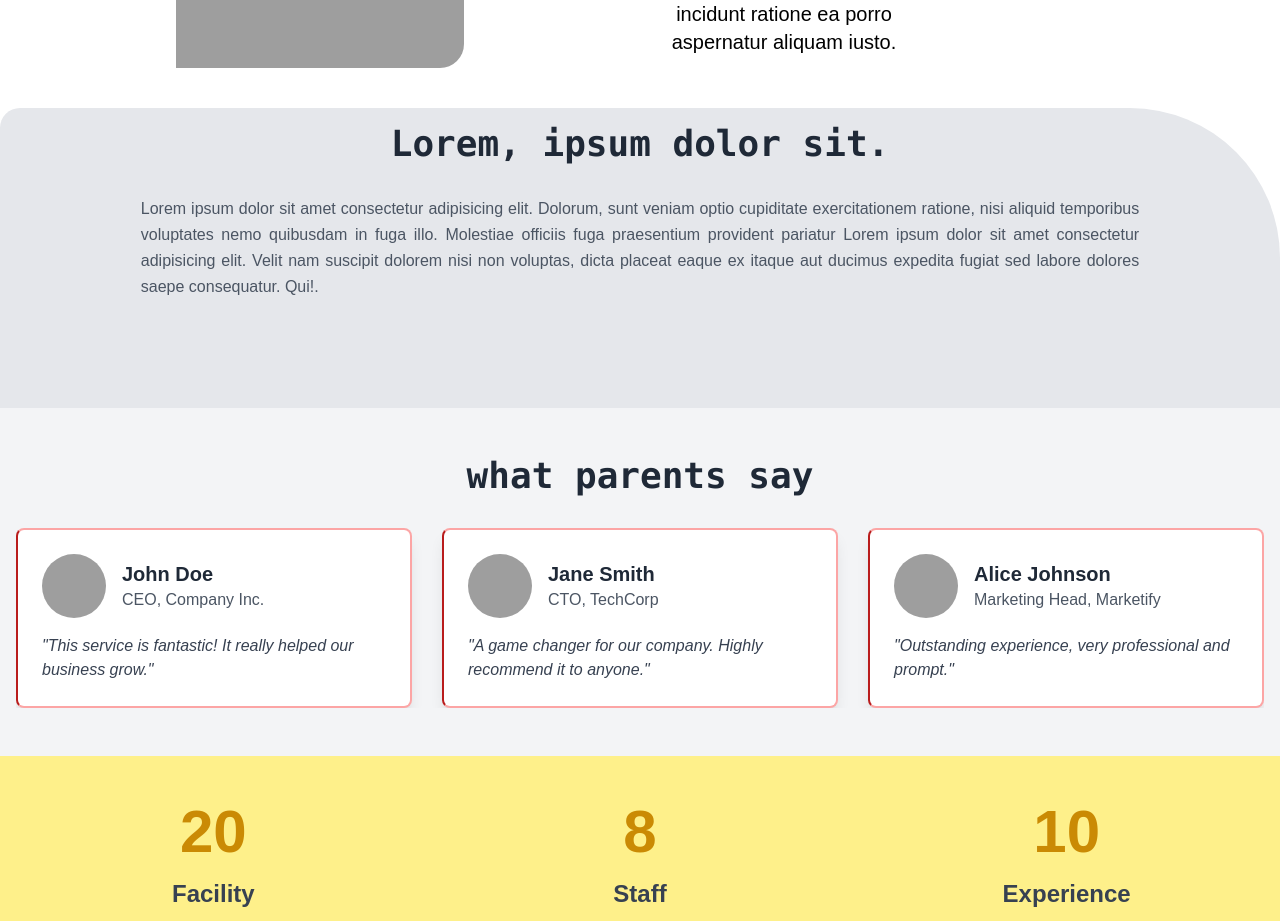
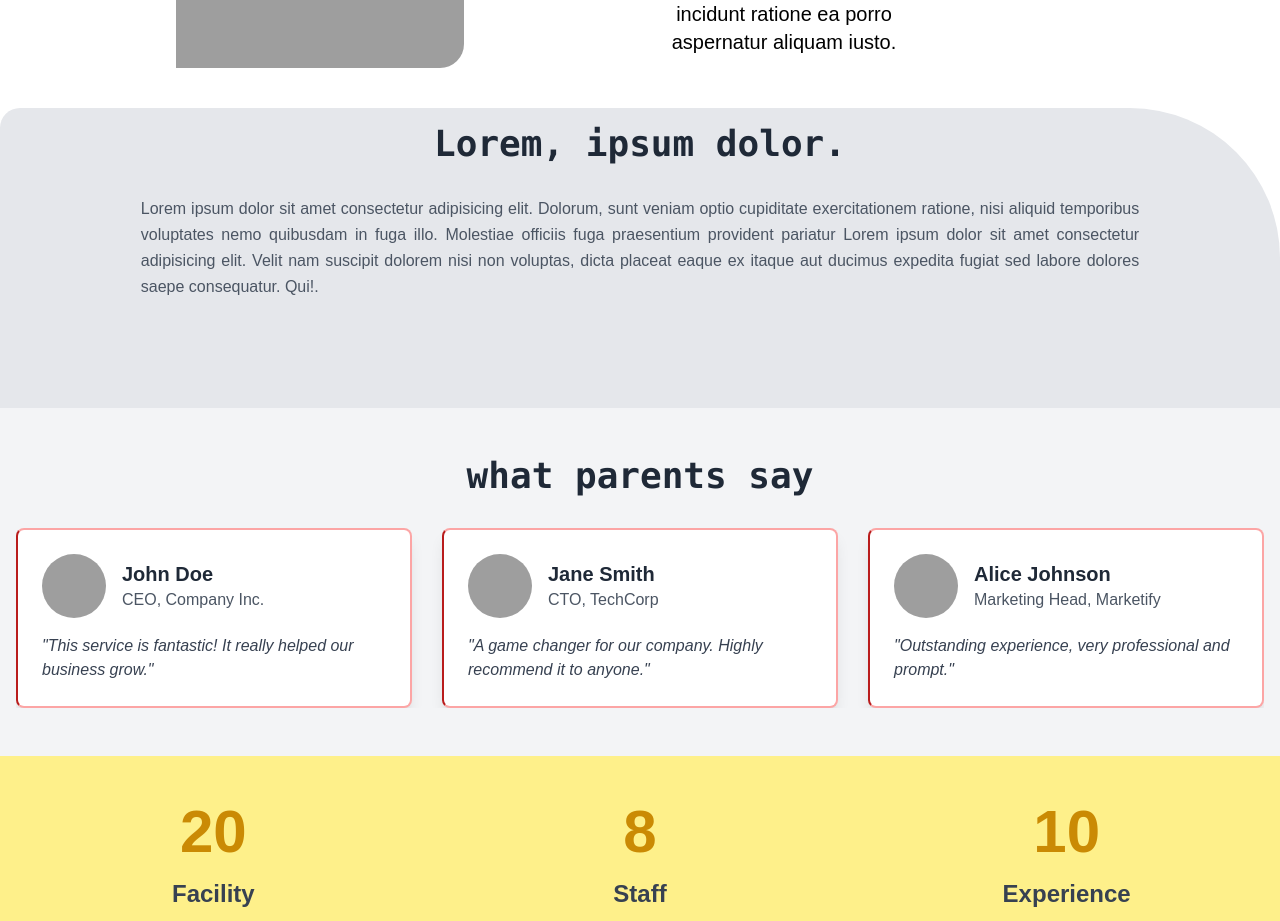
Before and after one commit to AjmalshaSalim/Apple-Kids, a React (Vite) app: page /about in a window 1280 px wide. Shown: the part 920-1841 px from the top of the page. Built offline with nearby package versions, Linux system fonts and the light colour scheme; grey boxes are pictures that could not be loaded.

Commit message:
add styling

```diff
--- a/src/pages/About.jsx
+++ b/src/pages/About.jsx
@@ -49,7 +49,7 @@ function About() {
        {/* mid-section */}
        <div className='min-h-[300px] bg-gray-200 flex justify-start items-center flex-col gap-4 px-4 rounded-custom-top '>
        <h1 className="text-4xl font-bold text-gray-800 mb-4 text-center font-mono sm:mt-4 mt-2">
-        Lorem, ipsum dolor sit.
+        Lorem, ipsum dolor.
       </h1>
       <p className="text-base font-normal text-gray-600 leading-relaxed w-4/5 mx-auto text-justify">
         Lorem ipsum dolor sit amet consectetur adipisicing elit. Dolorum, sunt veniam optio cupiditate exercitationem ratione, nisi aliquid temporibus voluptates nemo quibusdam in fuga illo. Molestiae officiis fuga praesentium provident pariatur Lorem ipsum dolor sit amet consectetur adipisicing elit. Velit nam suscipit dolorem nisi non voluptas, dicta placeat eaque ex itaque aut ducimus expedita fugiat sed labore dolores saepe consequatur. Qui!.
--- a/src/pages/Events.jsx
+++ b/src/pages/Events.jsx
@@ -60,8 +60,8 @@ function Events() {
   <div className="container mx-auto px-4">
     <div className="grid gap-8 sm:grid-cols-1 md:grid-cols-2 lg:grid-cols-3">
       {newsItems.map((item) => (
-              <div key={item.id} className="bg-white p-6 rounded-lg shadow-lg">
-                <img src={item.image} alt={item.title} className="w-full h-48 object-cover rounded-t-lg" />
+        <div key={item.id} className="bg-white p-6 rounded-lg shadow-lg border border-red-200 hover:border-red-600 transition duration-300 ease-in-out">
+          <img src={item.image} alt={item.title} className="w-full h-48 object-cover rounded-t-lg border-b border-gray-200" />
           <div className="mt-4">
             <h3 className="text-2xl font-bold text-gray-800">{item.title}</h3>
             <p className="text-gray-600">{item.date}</p>
```
Lines whose indentation alone changed are shown as unchanged.
